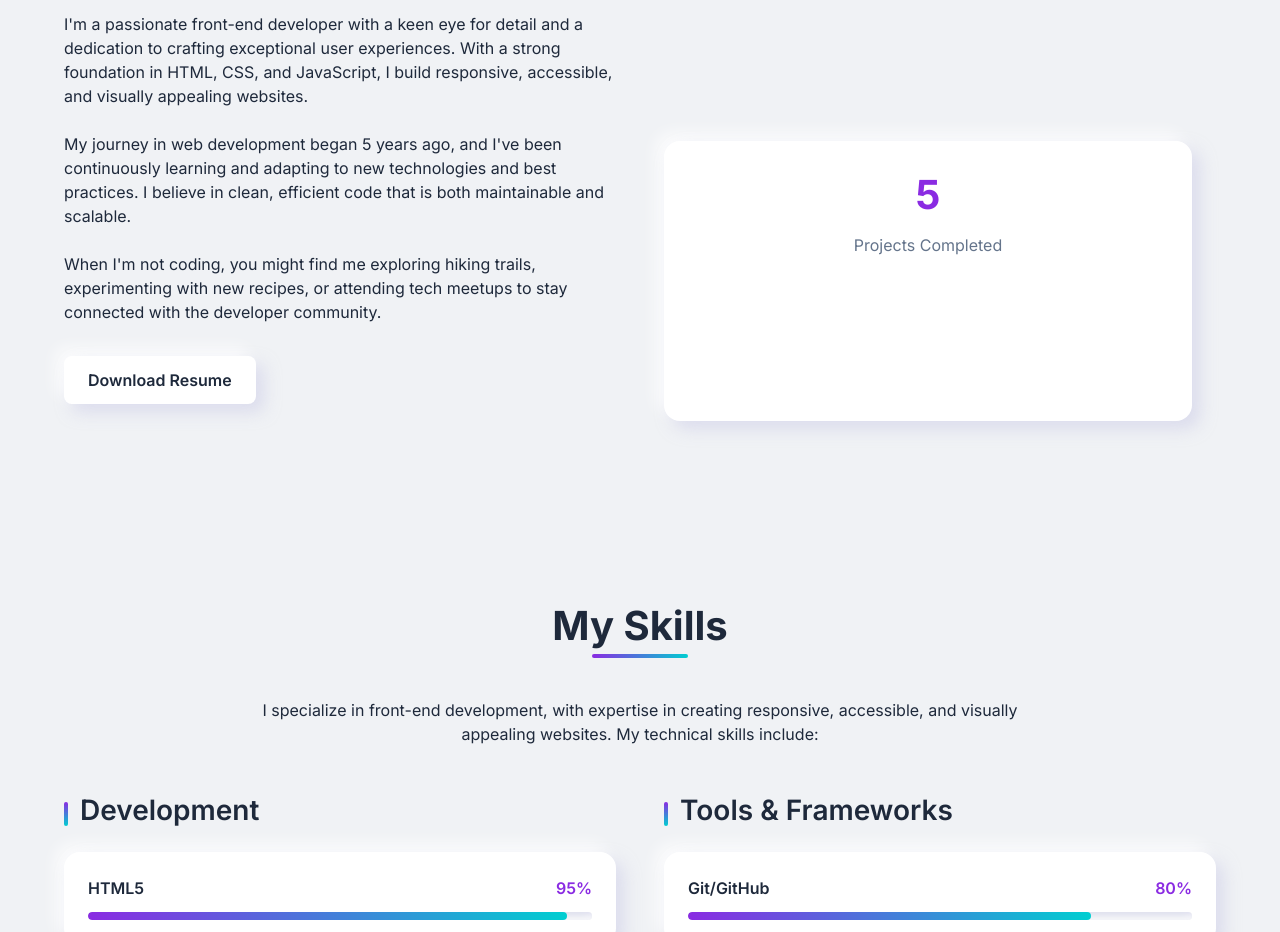
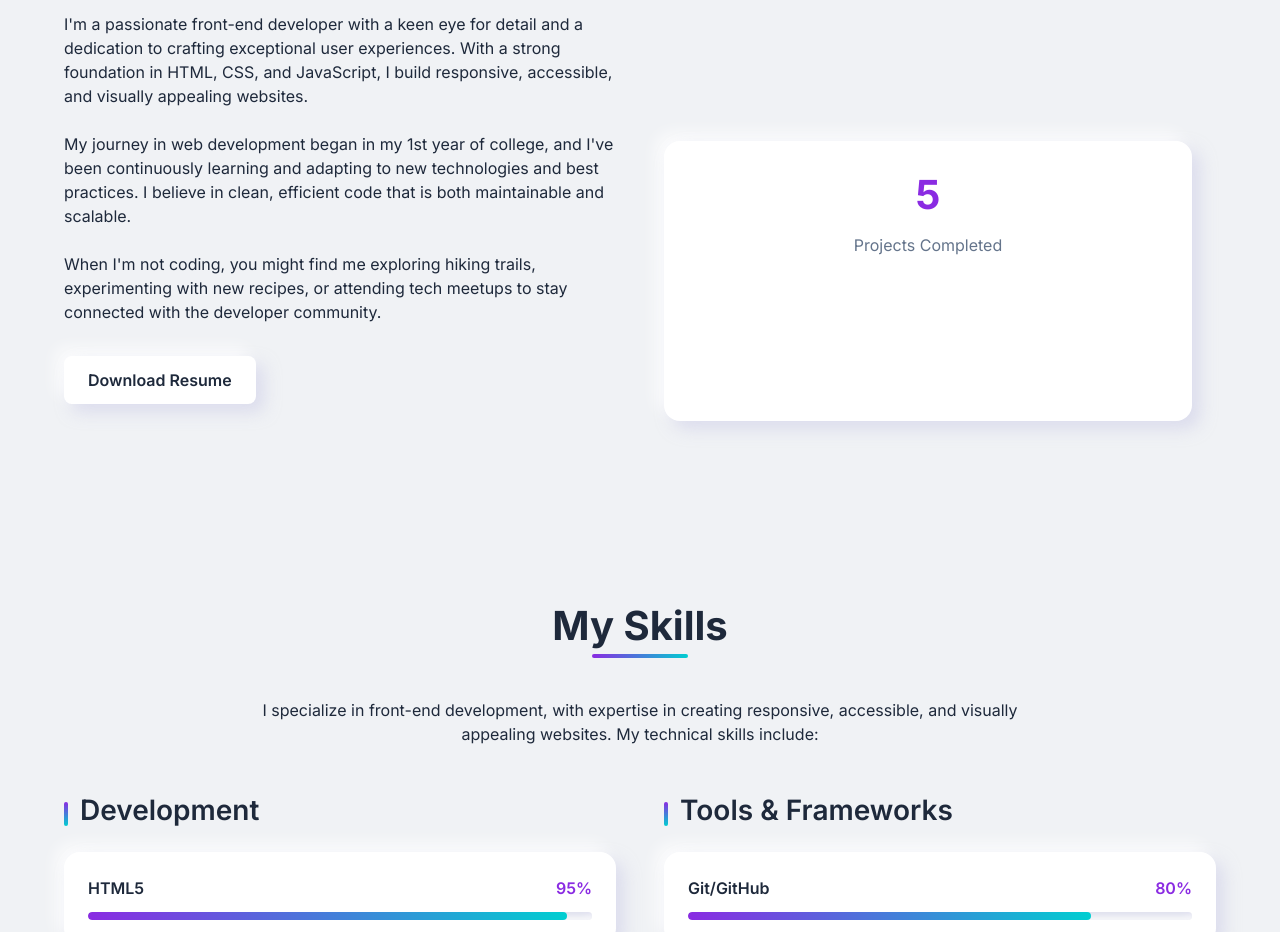
Before and after one commit to mayank-822/Personal-Portfolio, a plain HTML site: page index.html in a window 1280 px wide. Shown: the part 980-1912 px from the top of the page. Drawn offline with Linux system fonts and the light colour scheme.

Commit message:
change in about section

```diff
--- a/index.html
+++ b/index.html
@@ -92,7 +92,7 @@
         <div class="about-content">
           <div class="about-text">
             <p>I'm a passionate front-end developer with a keen eye for detail and a dedication to crafting exceptional user experiences. With a strong foundation in HTML, CSS, and JavaScript, I build responsive, accessible, and visually appealing websites.</p>
-            <p>My journey in web development began 5 years ago, and I've been continuously learning and adapting to new technologies and best practices. I believe in clean, efficient code that is both maintainable and scalable.</p>
+            <p>My journey in web development began in my 1st year of college, and I've been continuously learning and adapting to new technologies and best practices. I believe in clean, efficient code that is both maintainable and scalable.</p>
             <p>When I'm not coding, you might find me exploring hiking trails, experimenting with new recipes, or attending tech meetups to stay connected with the developer community.</p>
             <div class="about-cta">
               <a href="https://drive.google.com/file/d/1h9gEdlJHE_yX_lyQjuKfDdPUPnR8axVz/view?usp=drive_link" class="neumorph-button secondary download-resume">Download Resume</a>
```
